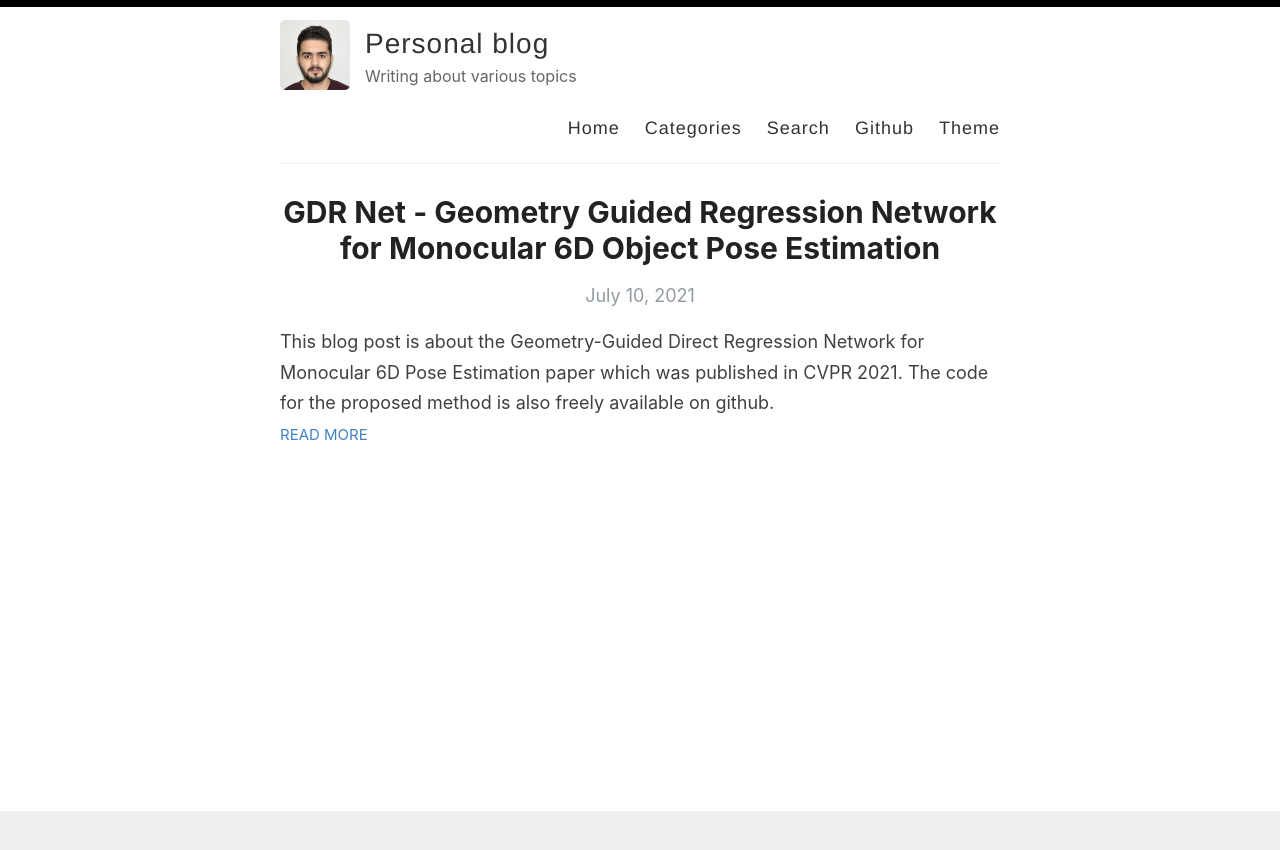
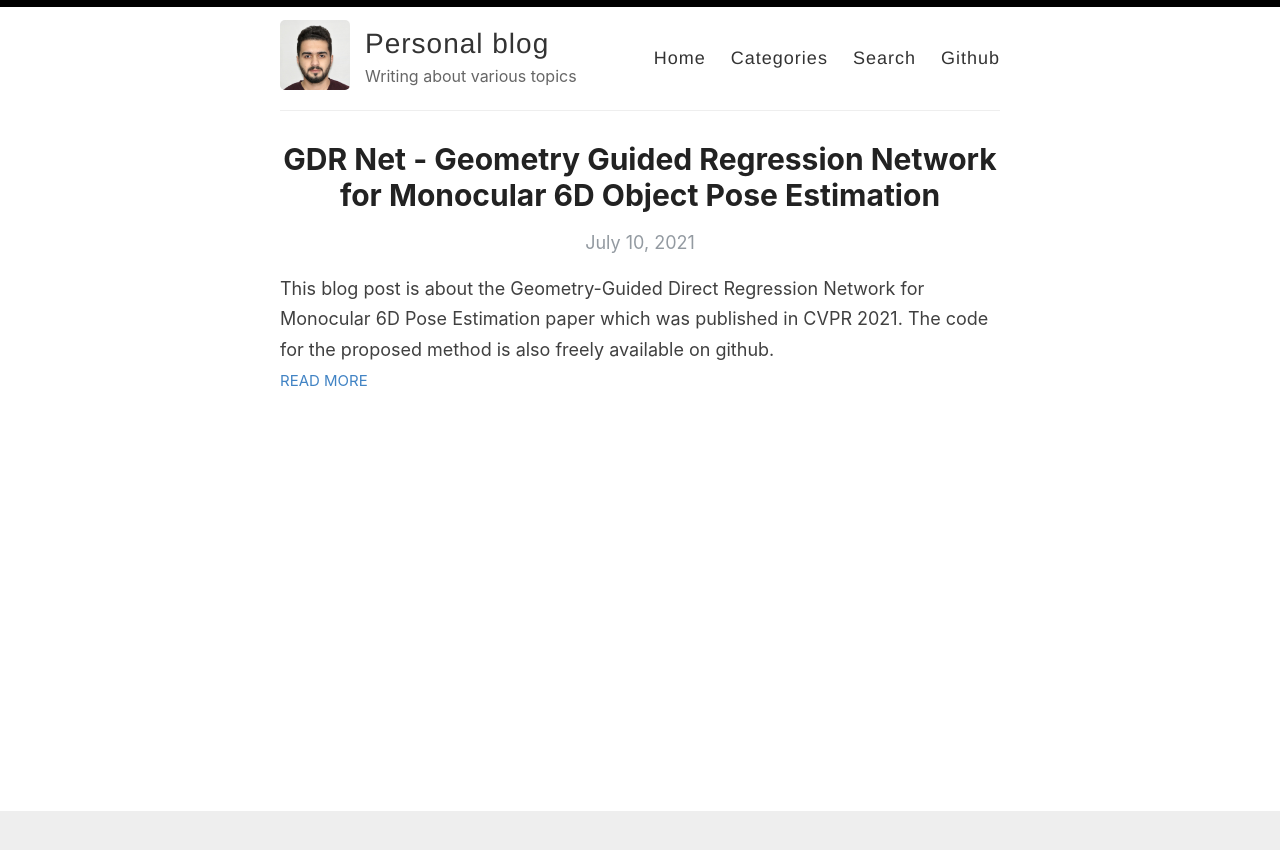
Before and after one commit to ibrahimovnijat/ibrahimovnijat.github.io, a Jekyll site: the page built from index.html, in a window 1280 px wide. Shown: the top 850 px of the page. Built offline with Jekyll 4.4.1, drawn with Linux system fonts in a browser that asks for light colours; the list of posts is cut into pages by our own code.

Commit message:
update navbar

```diff
--- a/_layouts/default.html
+++ b/_layouts/default.html
@@ -33,7 +33,7 @@
                <a href="{{ site.baseurl }}/categories">Categories</a>
                <a href="{{ site.baseurl }}/search">Search</a>
                <a href="https://github.com/ibrahimovnijat" target="_blank">Github</a>
-              <a href="{{ site.baseurl }}/theme">Theme</a>
+              <!--<a href="{{ site.baseurl }}/theme">Theme</a>-->
               <!-- <a href="{{ site.baseurl }}/archive">Archive</a> -->
             </nav>
           </header>
```
